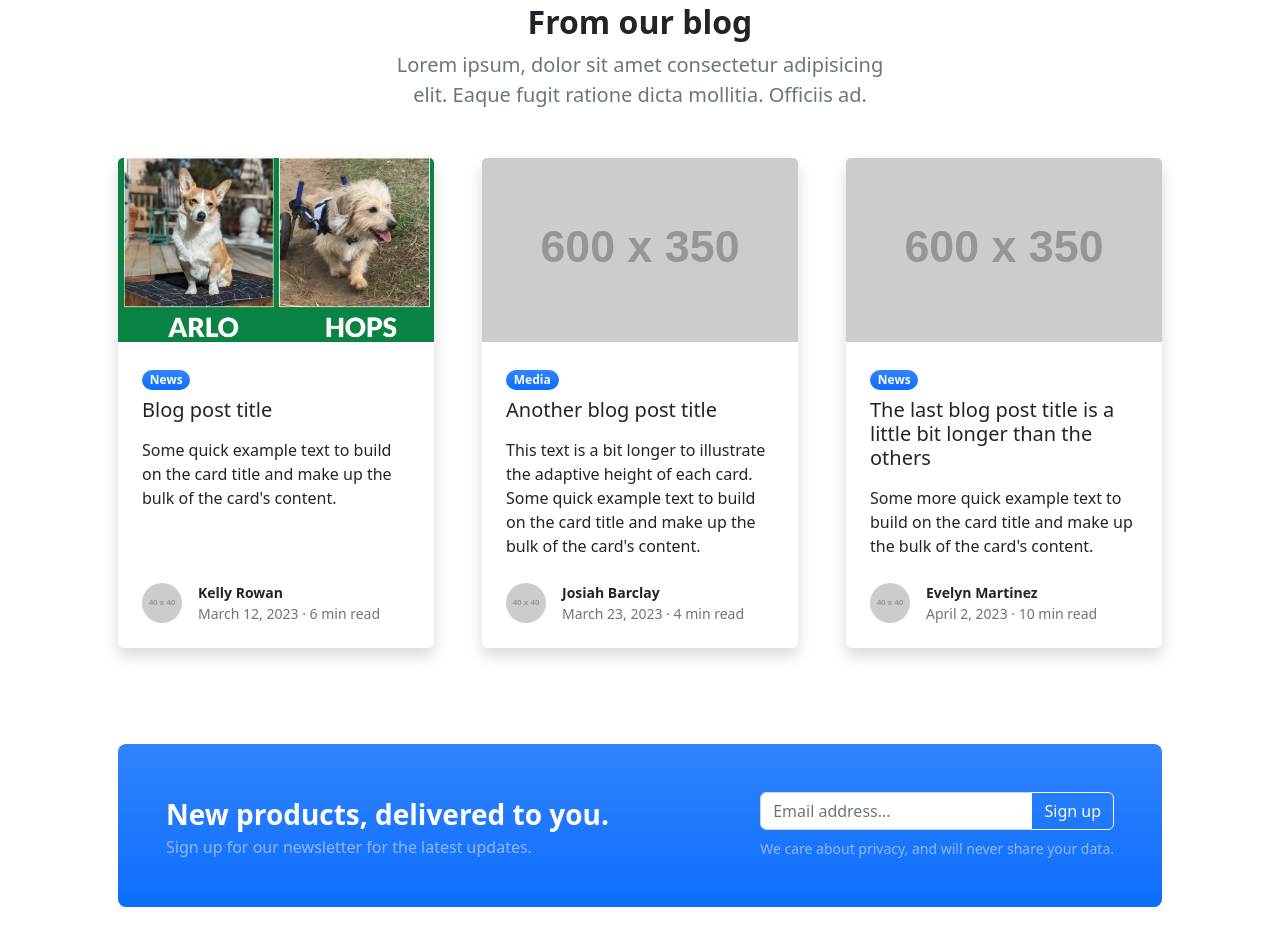
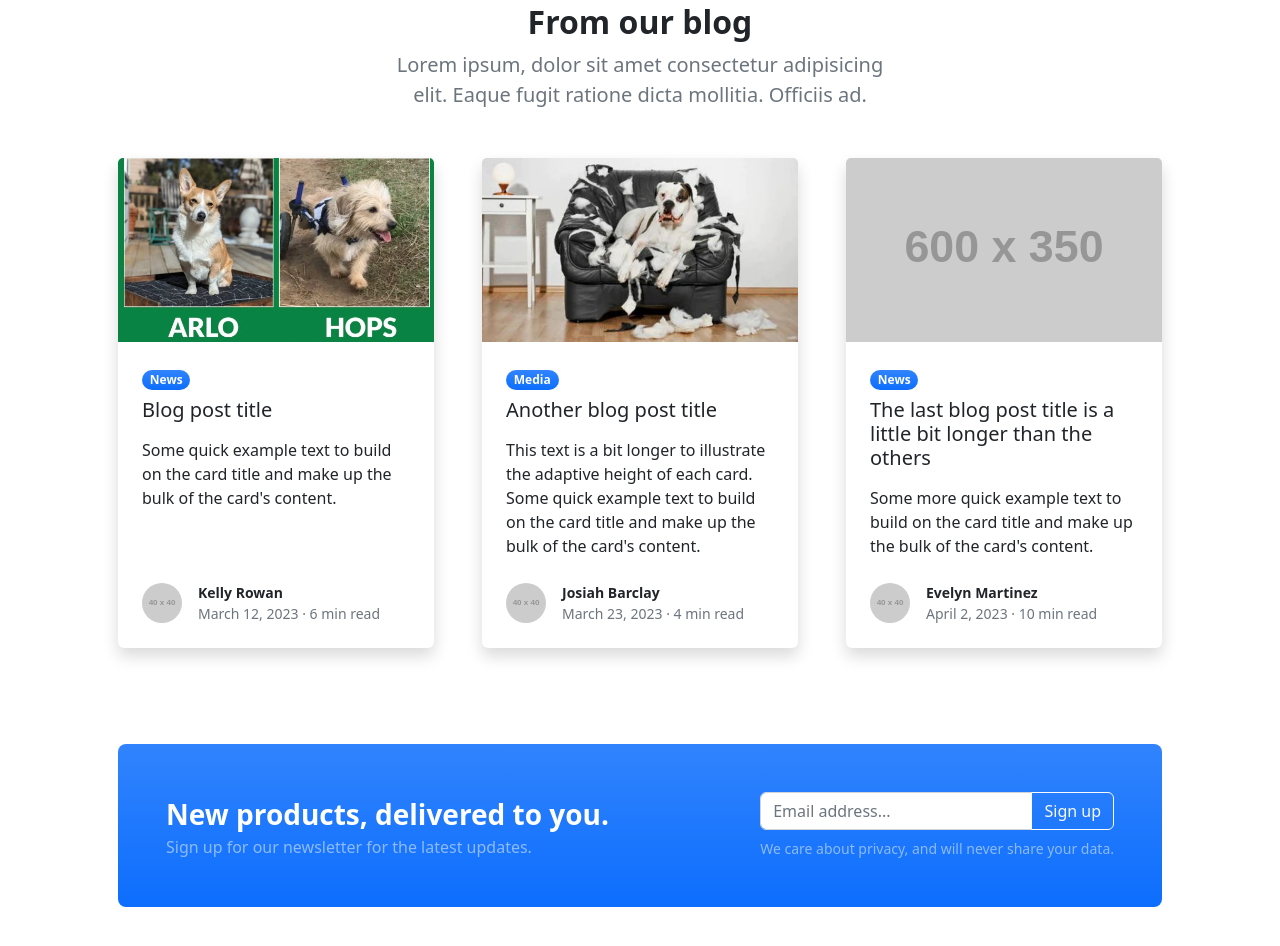
Before and after one commit to Hank0812/web-new-webside, a plain HTML site: page index.html in a window 1280 px wide. Shown: the part 1588-2534 px from the top of the page. Drawn offline with nearby package versions, Linux system fonts and the light colour scheme; placeholder pictures from the web are drawn by us.

Commit message:
change to dog1

```diff
--- a/index.html
+++ b/index.html
@@ -150,7 +150,7 @@
                         </div>
                         <div class="col-lg-4 mb-5">
                             <div class="card h-100 shadow border-0">
-                                <img class="card-img-top" src="https://dummyimage.com/600x350/adb5bd/495057" alt="..." />
+                                <img class="card-img-top" src="assets/dog1.jpg" alt="..." />
                                 <div class="card-body p-4">
                                     <div class="badge bg-primary bg-gradient rounded-pill mb-2">Media</div>
                                     <a class="text-decoration-none link-dark stretched-link" href="#!"><h5 class="card-title mb-3">Another blog post title</h5></a>
```
Also changed, not shown: assets/dog1.jpg (added).
